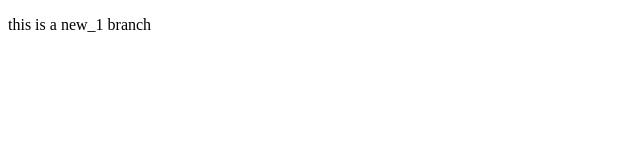
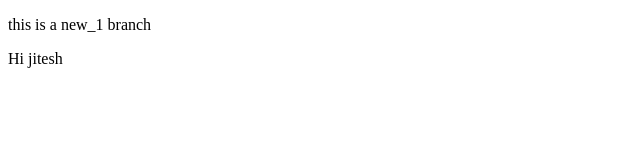
Before and after one commit to jiteshbinnar/git_demo, a plain HTML site: page index.html in a window 1280 px wide. Shown: the full height of the page, 0-640 px from the left. Drawn offline with Linux system fonts and the light colour scheme.

Commit message:
index modified 2 time

```diff
--- a/index.html
+++ b/index.html
@@ -8,5 +8,6 @@
 </head>
 <body>
     <p>this is a new_1 branch</p>
+    <p>Hi jitesh</p>
 </body>
 </html>
```
